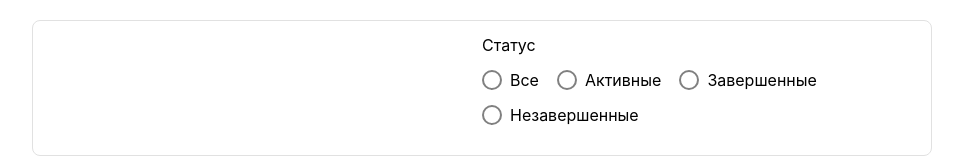
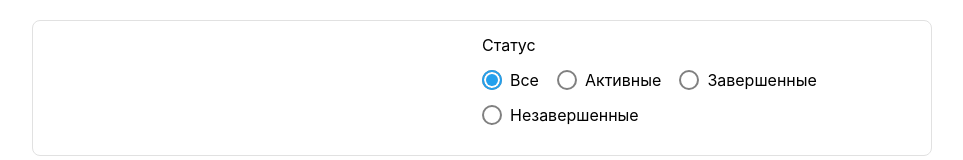
Before and after one commit to sladenkiydelfinchik/todo-app, a React (Vite) app: page / in a window 1280 px wide. Shown: the part 221-381 px from the top of the page, without its empty margins (18-981 px from the left). Built offline with nearby package versions, Linux system fonts and the light colour scheme.

Commit message:
feat: filter

```diff
--- a/src/App.jsx
+++ b/src/App.jsx
@@ -30,14 +30,22 @@ export const App = () => {
         const updatedTasks = tasks.map((task) =>
             task.id === taskId ? { ...task, isCompleted: !task.isCompleted } : task
           );
-          setTasks(updatedTasks);
+            setTasks(updatedTasks);
     }
 
     const deleteTaskById = (taskId) => {
-        const updatedTasks = tasks.filter((task) =>
-            task.id !== taskId);
+        const updatedTasks = tasks.filter((task) => task.id !== taskId);
         setTasks(updatedTasks);
       };
+
+    const [statusFilter, setStatusFilter] = useState('all');
+    const filteredTasks = tasks.filter((task) => {
+        if (statusFilter === 'all') return true;
+        if (statusFilter === 'completed') return task.isCompleted;
+        if (statusFilter === 'active') return !task.isCompleted;
+        if (statusFilter === 'uncompleted') return !task.isCompleted;
+        return true;
+      });
     return (
         <>
         <div className="Main">
@@ -47,11 +55,13 @@ export const App = () => {
         <div className="Secondary">
 
         <TaskList
-            tasks={tasks}
+            tasks={filteredTasks}
             onComplete={toggleTaskCompletionById}
             onDelete={deleteTaskById}
         />
-        <StatusList />
+        <StatusList
+            statusFilter={statusFilter}
+            setStatusFilter={setStatusFilter}/>
         </div>
         </div>
         </>
--- a/src/components/Form/Form.jsx
+++ b/src/components/Form/Form.jsx
@@ -22,7 +22,6 @@ export const Form = ({ handleAddTask }) => {
             <form
                 className={styles.Form}
                 onSubmit={handleSubmit}>
-
             <span
                 className={styles.FormHeader}>
             Новая задача
@@ -37,7 +36,8 @@ export const Form = ({ handleAddTask }) => {
             <button
                 className={styles.FormSubmit}
                 type="submit">
-                <img src={plusIcon} />Создать
+            <img src={plusIcon} />
+            Создать
             </button>
             </form>
         </div>
--- a/src/components/StatusList/StatusList.jsx
+++ b/src/components/StatusList/StatusList.jsx
@@ -1,27 +1,47 @@
 import styles from './StatusList.module.css'
 
-export const StatusList = () => {
+export const StatusList = ({statusFilter, setStatusFilter}) => {
     return (
         <>
     <div className={styles.StatusList}>
         <h3 className={styles.StatusHeader}>Статус</h3>
-
-
-
-    <label className={styles.StatusFilter}><input type="radio" name="status"/>
+        <label className={styles.StatusFilter}>
+            <input type="radio"
+            name="status"
+            value="all"
+            checked={statusFilter === 'all'}
+            onChange={() => setStatusFilter('all')}
+            />
         Все
         </label>
 
-    <label className={styles.StatusFilter}><input type="radio" name="status"/>
+        <label className={styles.StatusFilter}>
+            <input type="radio"
+            name="status"
+            value="active"
+            checked={statusFilter === 'active'}
+            onChange={() => setStatusFilter('active')}
+            />
         Активные
         </label>
 
-    <label className={styles.StatusFilter}><input type="radio" name="status"/>
+        <label className={styles.StatusFilter}>
+            <input type="radio"
+            name="status"
+            value="completed"
+            checked={statusFilter === 'completed'}
+            onChange={() => setStatusFilter('completed')}
+            />
         Завершенные
         </label>
 
-
-    <label className={styles.StatusFilter}><input type="radio" name="status"/>
+        <label className={styles.StatusFilter}>
+            <input type="radio"
+            name="status"
+            value="uncompleted"
+            checked={statusFilter === 'uncompleted'}
+            onChange={() => setStatusFilter('uncompleted')}
+            />
         Незавершенные
         </label>
 
--- a/src/components/TaskList/TaskList.jsx
+++ b/src/components/TaskList/TaskList.jsx
@@ -11,7 +11,8 @@ export const TaskList = ({ tasks, onComplete, onDelete }) => {
             key={task.id}
             task={task}
             onComplete={onComplete}
-            onDelete={onDelete} />
+            onDelete={onDelete}
+            />
           ))}
         </div>
       </div>
```
Also changed, not shown: src/components/Task/Task.jsx (+5 -5 lines). Lines whose indentation alone changed are shown as unchanged.
